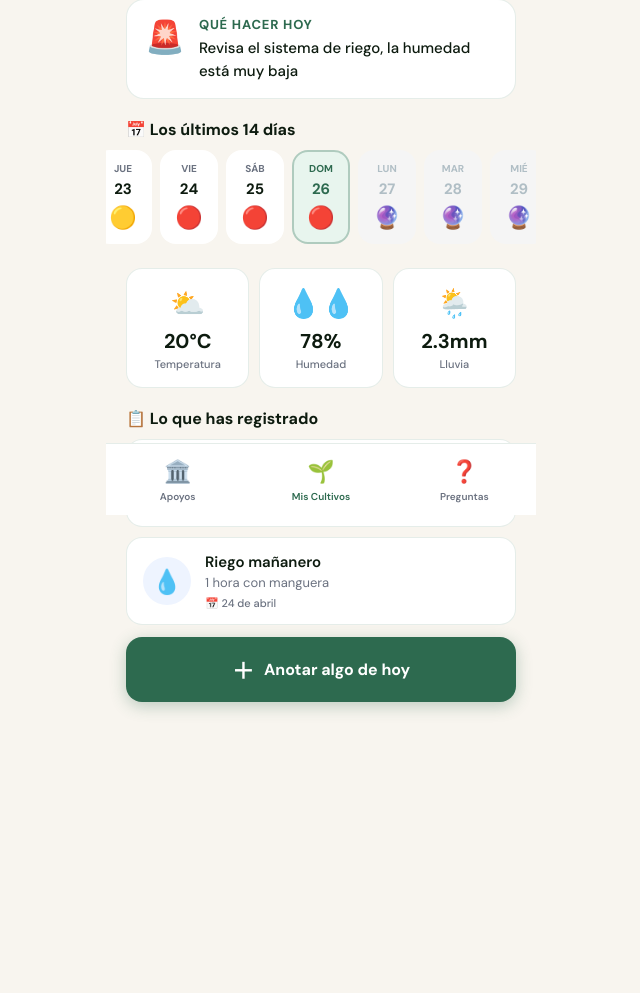
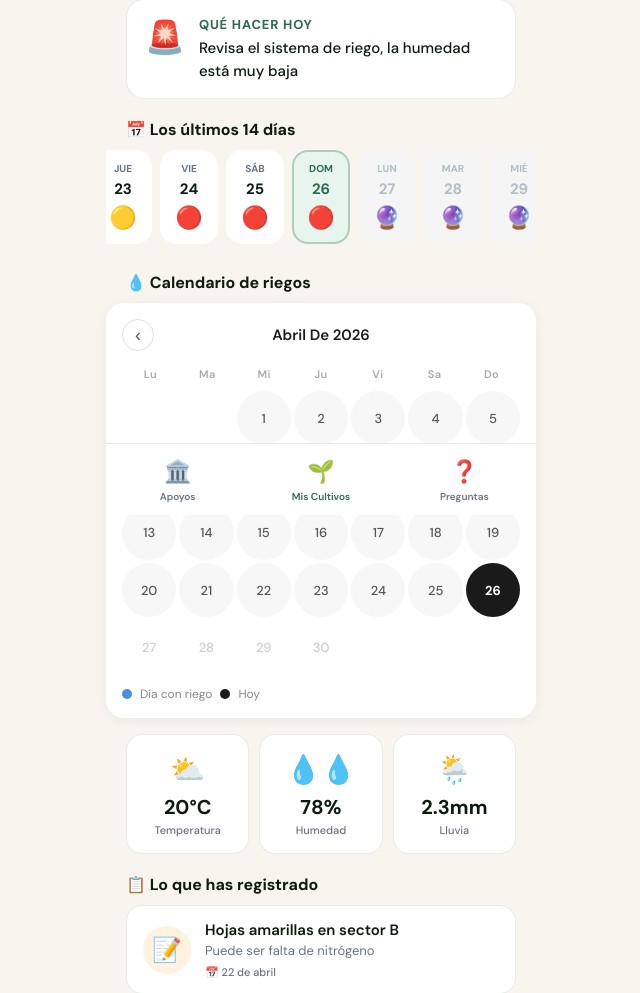
Before and after one commit to DiegoEustaquio12/MyHack, a Flask app: template app/templates/bitacora.html in a window 1280 px wide. Shown: the part 285-1278 px from the top of the page, without its empty margins (319-959 px from the left). Before the commit the page ends 998 px from the top, so only its background shows below. Run offline with Flask 3, Linux system fonts and the light colour scheme; the template is opened without the code that fills it, so the values that code supplies are empty.

Commit message:
Creación del calendario de riego

```diff
--- a/app/static/bit.css
+++ b/app/static/bit.css
@@ -230,3 +230,161 @@
     .nav-label { font-size:10px; font-weight:600; }
 
     .main { padding-top: var(--top-h); padding-bottom: calc(var(--nav-h) + 20px); }
+
+    /* ── Calendario de riegos ────────────────────────────── */
+    .calendario-wrap {
+      background: #fff;
+      border-radius: 18px;
+      padding: 16px;
+      margin-bottom: 16px;
+      box-shadow: 0 2px 12px rgba(0,0,0,.06);
+    }
+
+    .cal-header {
+      display: flex;
+      align-items: center;
+      justify-content: space-between;
+      margin-bottom: 12px;
+    }
+
+    .cal-mes {
+      font-family: 'DM Sans', sans-serif;
+      font-size: 15px;
+      font-weight: 600;
+      color: #1a1a1a;
+      text-transform: capitalize;
+    }
+
+    .cal-nav {
+      background: none;
+      border: 1.5px solid #e0e0e0;
+      border-radius: 50%;
+      width: 32px;
+      height: 32px;
+      font-size: 18px;
+      color: #555;
+      cursor: pointer;
+      display: flex;
+      align-items: center;
+      justify-content: center;
+      line-height: 1;
+      transition: background .15s, border-color .15s;
+    }
+
+    .cal-nav:hover {
+      background: #f0f6ff;
+      border-color: #4a90e2;
+      color: #4a90e2;
+    }
+
+    /* Mes actual: ocultar botón siguiente */
+    .cal-nav.oculto {
+      visibility: hidden;
+      pointer-events: none;
+    }
+
+    .cal-dias-semana {
+      display: grid;
+      grid-template-columns: repeat(7, 1fr);
+      margin-bottom: 6px;
+    }
+
+    .cal-dias-semana span {
+      text-align: center;
+      font-size: 11px;
+      font-weight: 600;
+      color: #aaa;
+      padding: 4px 0;
+      letter-spacing: .04em;
+    }
+
+    .cal-grid {
+      display: grid;
+      grid-template-columns: repeat(7, 1fr);
+      gap: 3px;
+    }
+
+    .cal-dia {
+      aspect-ratio: 1;
+      border-radius: 50%;
+      display: flex;
+      align-items: center;
+      justify-content: center;
+      font-size: 13px;
+      font-weight: 500;
+      color: #444;
+      cursor: default;
+      transition: transform .1s;
+      position: relative;
+    }
+
+    .cal-dia.vacio {
+      background: transparent;
+    }
+
+    .cal-dia.normal {
+      background: #f7f7f7;
+      color: #555;
+    }
+
+    /* Día con riego */
+    .cal-dia.regado {
+      background: #dbeeff;
+      color: #1565c0;
+      font-weight: 700;
+    }
+
+    .cal-dia.regado::after {
+      content: '';
+      position: absolute;
+      bottom: 3px;
+      left: 50%;
+      transform: translateX(-50%);
+      width: 4px;
+      height: 4px;
+      border-radius: 50%;
+      background: #4a90e2;
+    }
+
+    /* Hoy */
+    .cal-dia.hoy {
+      background: #1a1a1a;
+      color: #fff;
+      font-weight: 700;
+    }
+
+    .cal-dia.hoy.regado {
+      background: #1565c0;
+      color: #fff;
+    }
+
+    /* Días futuros */
+    .cal-dia.futuro {
+      background: transparent;
+      color: #ccc;
+    }
+
+    /* Tooltip al hacer tap en móvil */
+    .cal-dia:not(.vacio):not(.futuro):active {
+      transform: scale(.88);
+    }
+
+    .cal-leyenda {
+      display: flex;
+      align-items: center;
+      gap: 8px;
+      margin-top: 12px;
+      font-size: 12px;
+      color: #888;
+      flex-wrap: wrap;
+    }
+
+    .cal-leyenda-dot {
+      width: 10px;
+      height: 10px;
+      border-radius: 50%;
+      display: inline-block;
+    }
+
+    .cal-leyenda-dot.azul  { background: #4a90e2; }
+    .cal-leyenda-dot.hoy   { background: #1a1a1a; }
--- a/app/static/bita.js
+++ b/app/static/bita.js
@@ -270,3 +270,137 @@
     }
 
     init();
+
+    // ── CALENDARIO DE RIEGOS ─────────────────────────────────────
+
+let calOffset = 0   // 0 = mes actual, -1 = mes anterior, etc.
+
+/**
+ * Extrae del localStorage todos los días en que hubo un riego.
+ * Devuelve un Set de strings con formato 'YYYY-MM-DD'.
+ */
+function obtenerDiasRegados() {
+  const eventos = JSON.parse(localStorage.getItem('eventos') || '[]')
+  const diasRegados = new Set()
+
+  eventos.forEach(evt => {
+    // Solo registros de tipo riego
+    if (evt.tipo === 'riego' && evt.fecha) {
+      // Normalizar: guardar solo la parte YYYY-MM-DD
+      const fecha = evt.fecha.split('T')[0]
+      diasRegados.add(fecha)
+    }
+  })
+
+  return diasRegados
+}
+
+/**
+ * Construye y renderiza el calendario del mes indicado por calOffset.
+ * calOffset = 0 → mes actual, -1 → mes anterior, etc.
+ */
+function renderCalendario() {
+  const hoy      = new Date()
+  const objetivo = new Date(hoy.getFullYear(), hoy.getMonth() + calOffset, 1)
+  const anio     = objetivo.getFullYear()
+  const mes      = objetivo.getMonth()   // 0–11
+
+  // Etiqueta del mes
+  const label = objetivo.toLocaleDateString('es-MX', { month: 'long', year: 'numeric' })
+  document.getElementById('cal-mes-label').textContent = label
+
+  // Ocultar botón "siguiente" si ya estamos en el mes actual
+  const btnNext = document.getElementById('cal-next')
+  btnNext.classList.toggle('oculto', calOffset >= 0)
+
+  // Días regados
+  const diasRegados = obtenerDiasRegados()
+
+  // Día de la semana en que empieza el mes (0=Dom…6=Sáb → ajustar a Lun=0)
+  let primerDia = new Date(anio, mes, 1).getDay()
+  primerDia = (primerDia + 6) % 7   // convierte Dom=0 a Dom=6
+
+  // Días totales del mes
+  const totalDias = new Date(anio, mes + 1, 0).getDate()
+
+  const grid = document.getElementById('cal-grid')
+  grid.innerHTML = ''
+
+  // Celdas vacías iniciales
+  for (let i = 0; i < primerDia; i++) {
+    const vacio = document.createElement('div')
+    vacio.className = 'cal-dia vacio'
+    grid.appendChild(vacio)
+  }
+
+  // Celdas de días
+  for (let d = 1; d <= totalDias; d++) {
+    const celda  = document.createElement('div')
+    const fechaStr = `${anio}-${String(mes + 1).padStart(2,'0')}-${String(d).padStart(2,'0')}`
+    const esteD  = new Date(anio, mes, d)
+    const esHoy  = (
+      d === hoy.getDate() &&
+      mes === hoy.getMonth() &&
+      anio === hoy.getFullYear()
+    )
+    const esFuturo = esteD > hoy && !esHoy
+    const esRegado = diasRegados.has(fechaStr)
+
+    let clases = 'cal-dia'
+    if (esFuturo)      clases += ' futuro'
+    else if (esHoy)    clases += esRegado ? ' hoy regado' : ' hoy'
+    else if (esRegado) clases += ' regado'
+    else               clases += ' normal'
+
+    celda.className = clases
+    celda.textContent = d
+
+    // Tooltip accesible en móvil
+    if (esRegado && !esFuturo) {
+      celda.title = `Riego registrado el ${fechaStr}`
+    }
+
+    grid.appendChild(celda)
+  }
+}
+
+/** Navegar entre meses */
+function calMover(delta) {
+  calOffset = Math.min(0, calOffset + delta)   // no avanzar más allá del mes actual
+  renderCalendario()
+}
+
+// ── Integración con guardarEvento() ─────────────────────────
+// Si ya tienes esta función, solo agrega renderCalendario()
+// al final de ella. Si no la tienes, aquí está la versión completa:
+
+function guardarEvento() {
+  const titulo = document.getElementById('evt-titulo').value.trim()
+  if (!titulo) return
+
+  const tipo = document.querySelector('.tipo-btn.selected')?.dataset.tipo || 'nota'
+  const desc = document.getElementById('evt-desc').value.trim()
+  const ahora = new Date().toISOString()
+
+  const evento = {
+    id:     Date.now(),
+    tipo,
+    titulo,
+    desc,
+    fecha:  ahora,          // ← la fecha ISO se usa para el calendario
+  }
+
+  const lista = JSON.parse(localStorage.getItem('eventos') || '[]')
+  lista.unshift(evento)
+  localStorage.setItem('eventos', JSON.stringify(lista))
+
+  cerrarModal()
+  cargarEventos()          // refresca la lista de eventos
+  renderCalendario()       // ← actualiza el calendario automáticamente
+}
+
+// ── Inicialización ───────────────────────────────────────────
+document.addEventListener('DOMContentLoaded', () => {
+  // ... tu código de init existente ...
+  renderCalendario()   // ← agregar esta línea al init
+})
--- a/app/templates/bitacora.html
+++ b/app/templates/bitacora.html
@@ -42,6 +42,25 @@
     <div class="sec-title">📅 Los últimos 14 días</div>
     <div class="timeline-scroll">
       <div class="timeline-track" id="timeline-track"></div>
+    </div>
+
+      <!-- CALENDARIO DE RIEGOS -->
+    <div class="sec-title" style="margin-top:16px;">💧 Calendario de riegos</div>
+    <div class="calendario-wrap" id="calendario-wrap">
+      <div class="cal-header">
+        <button class="cal-nav" id="cal-prev" onclick="calMover(-1)">‹</button>
+        <span class="cal-mes" id="cal-mes-label"></span>
+        <button class="cal-nav" id="cal-next" onclick="calMover(1)">›</button>
+      </div>
+      <div class="cal-dias-semana">
+        <span>Lu</span><span>Ma</span><span>Mi</span>
+        <span>Ju</span><span>Vi</span><span>Sa</span><span>Do</span>
+      </div>
+      <div class="cal-grid" id="cal-grid"></div>
+      <div class="cal-leyenda">
+        <span class="cal-leyenda-dot azul"></span><span>Día con riego</span>
+        <span class="cal-leyenda-dot hoy"></span><span>Hoy</span>
+      </div>
     </div>
 
     <!-- DATOS DEL DÍA -->
--- a/app/templates/index.html
+++ b/app/templates/index.html
@@ -79,7 +79,7 @@
       <div class="logo-icon">🌱</div>
       <span class="logo-text">AgroClimb</span>
     </a>
-    <p>© 2025 AgroClimb — Puebla, México</p>
+    <p>© 2026 AgroClimb — Puebla, México</p>
     <a href="#">Contacto: DelphiDevelopersCompany@gmail.com</a>
   </footer>
 
```
